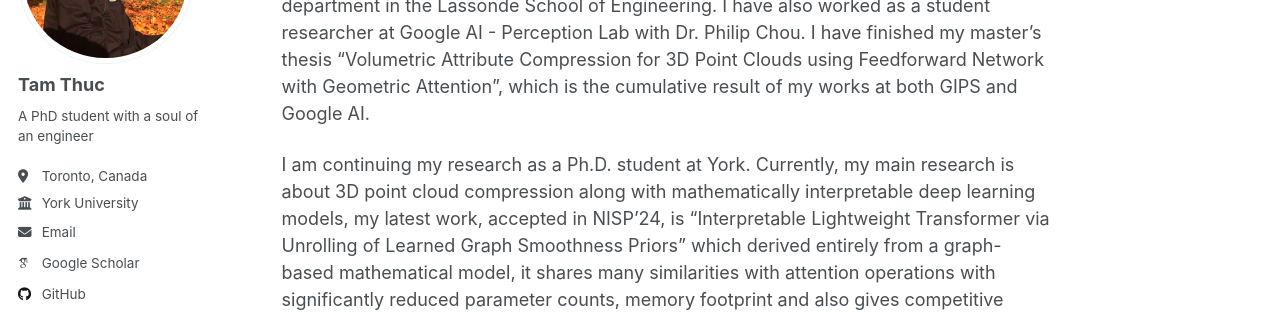
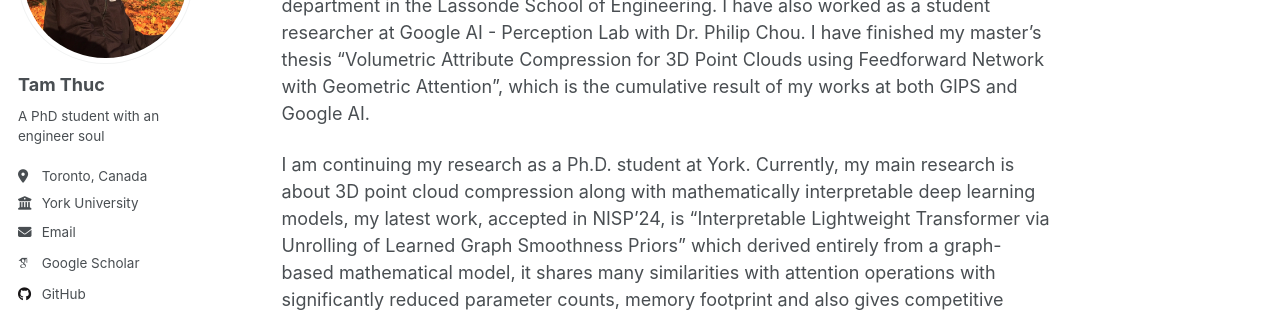
Before and after one commit to tamthuc1995/tamthuc1995.github.io, a Jekyll site: the page built from _pages/about.md, in a window 1280 px wide. Shown: the part 203-515 px from the top of the page. Built offline with Jekyll 4.4.1, drawn with Linux system fonts in a browser that asks for light colours; some web fonts are replaced.

Commit message:
Complete initial draft for homepage

```diff
--- a/_config.yml
+++ b/_config.yml
@@ -25,7 +25,7 @@ author:
   avatar           : "Thuc's Profile.png"
   name             : "Tam Thuc"
   pronouns         : # example: "she/her"
-  bio              : "A PhD student with a soul of an engineer"
+  bio              : "A PhD student with an engineer soul"
   location         : "Toronto, Canada"
   employer         : "York University"
   uri              : # URL
```
